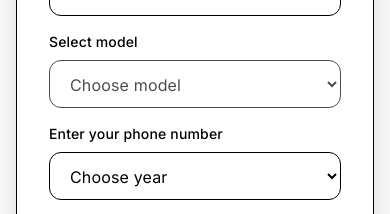
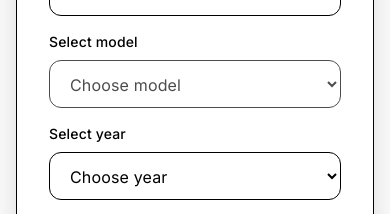
Before and after one commit to mazam1/scrapanycar.ae, a Next.js app: page / in a window 390 px wide. Shown: the part 1720-1934 px from the top of the page. Built offline with nearby package versions, Linux system fonts and the light colour scheme.

Commit message:
Update form field label from 'Enter your phone number' to 'Select year'

```diff
--- a/components/sections/home/form-section.tsx
+++ b/components/sections/home/form-section.tsx
@@ -324,7 +324,7 @@ export function FormSection() {
 
                 <div>
                   <label className="block text-sm font-medium text-foreground mb-2 transition-colors duration-300">
-                    Enter your phone number
+                    Select year
                   </label>
                   <select
                     value={formData.year}
```
